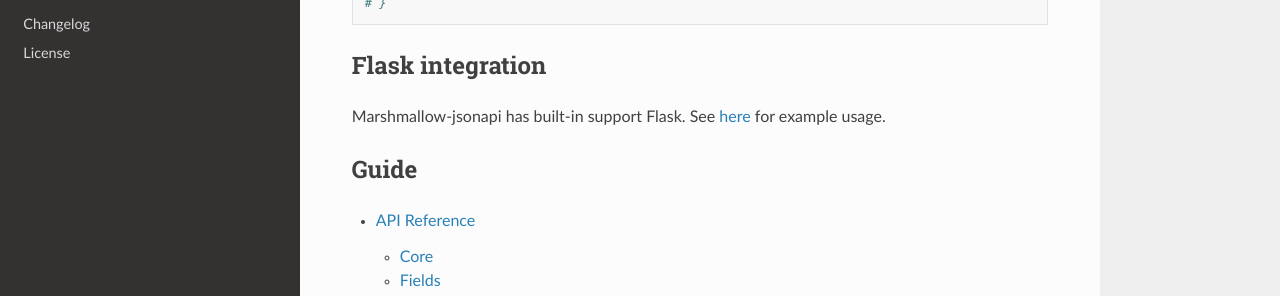
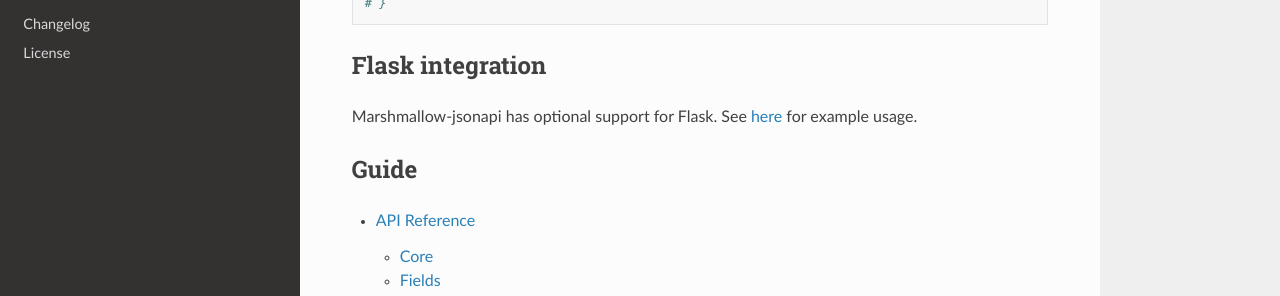
Before and after one commit to marshmallow-code/marshmallow-jsonapi, a Sphinx documentation site: the page built from docs/index.rst, in a window 1280 px wide and 900 px high, scrolled down 1588 px. Shown: the part 151-447 px from the top of the window. Built offline with Sphinx 7.4.7 and the Read the Docs theme 2.0.0, drawn with Linux system fonts in a browser that asks for light colours; pages that are not in the unit, such as notebooks, are missing from menus.

Commit message:
Clarify that Flask is optional
also add Flask as a docs requirement

```diff
--- a/README.rst
+++ b/README.rst
@@ -108,7 +108,7 @@
 Flask integration
 =================
 
-Marshmallow-jsonapi has built-in support Flask. See `here <https://github.com/marshmallow-code/marshmallow-jsonapi/blob/master/examples/flask_example.py>`_ for example usage.
+Marshmallow-jsonapi has optional support for Flask. See `here <https://github.com/marshmallow-code/marshmallow-jsonapi/blob/master/examples/flask_example.py>`_ for example usage.
 
 Documentation
 =============
--- a/docs/index.rst
+++ b/docs/index.rst
@@ -102,7 +102,7 @@
 Flask integration
 =================
 
-Marshmallow-jsonapi has built-in support Flask. See `here <https://github.com/marshmallow-code/marshmallow-jsonapi/blob/master/examples/flask_example.py>`_ for example usage.
+Marshmallow-jsonapi has optional support for Flask. See `here <https://github.com/marshmallow-code/marshmallow-jsonapi/blob/master/examples/flask_example.py>`_ for example usage.
 
 Guide
 =====
--- a/docs/requirements.txt
+++ b/docs/requirements.txt
@@ -1,4 +1,5 @@
 marshmallow>=2.0.0b5
+Flask
 sphinx
 sphinx-rtd-theme
 sphinx-issues>=0.2.0
```
